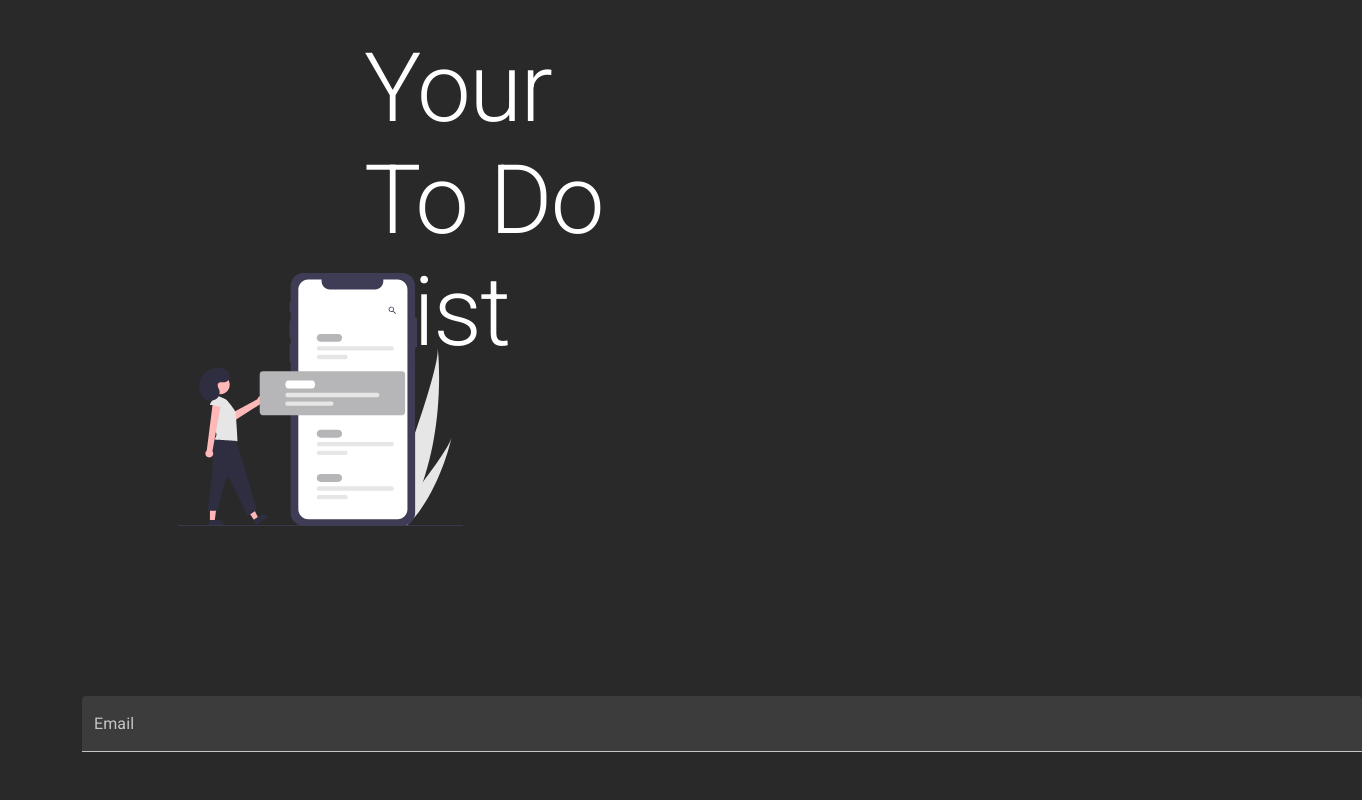
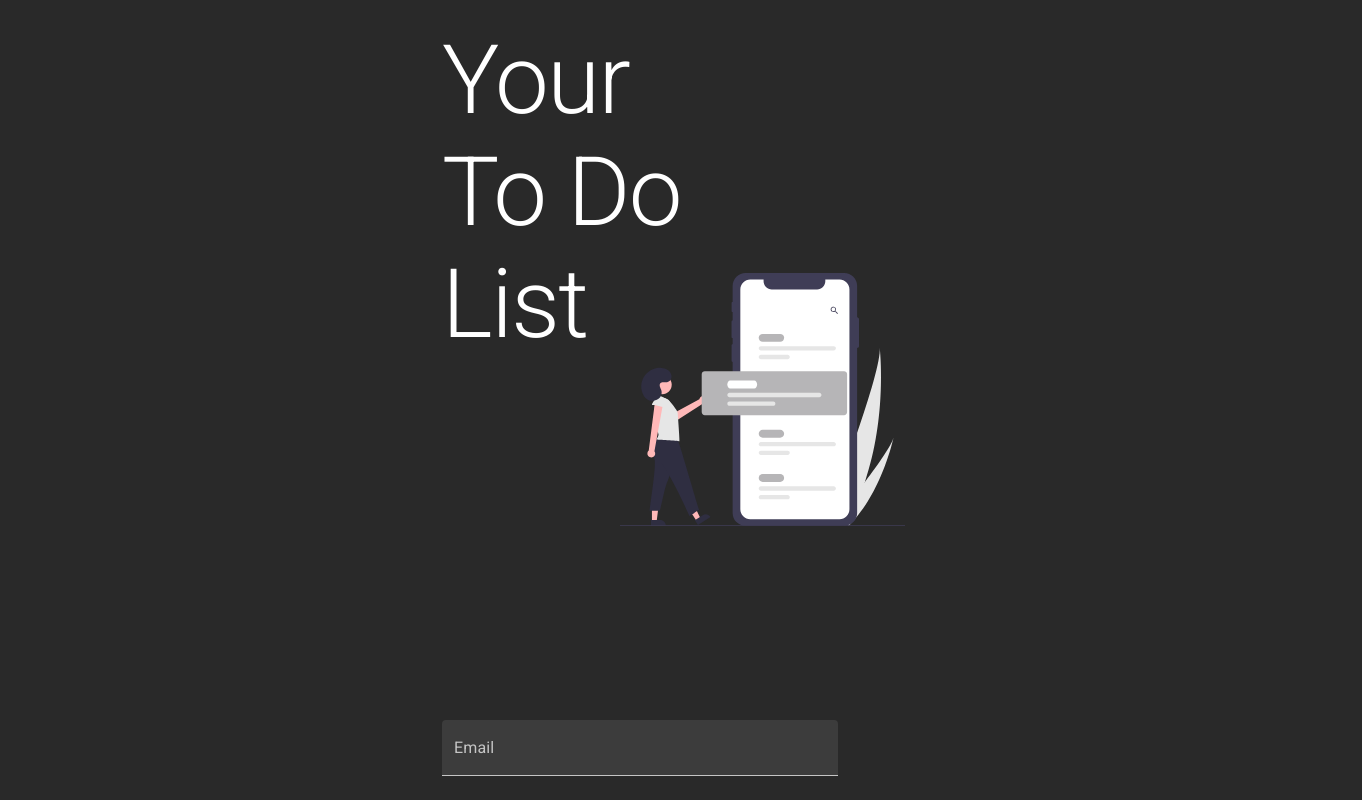
Before and after one commit to Crystal-Mountain-Development/todos-list, a Next.js app: page / in a window 1280 px wide. Shown: the whole page, 1362 px wide, since content can reach past the window. Built offline with nearby package versions, Linux system fonts and the light colour scheme.

Commit message:
Suggestion aggregation [TL-13]

```diff
--- a/pages/LogInLogo.tsx
+++ b/components/LogInLogo.tsx
@@ -1,7 +1,8 @@
-import React from "react";
+import React, {FC} from "react";
 
-const Login = () => (
+const Login: FC<React.SVGProps<SVGSVGElement>> = (props) => (
   <svg
+  {...props}
     width="285"
     height="253"
     viewBox="0 0 285 253"
--- a/pages/index.tsx
+++ b/pages/index.tsx
@@ -1,7 +1,7 @@
 import React from "react";
 import Head from "next/head";
 import { Box, Container, TextField, Typography, Icon } from "@material-ui/core";
-import LogInLogo from "./LogInLogo";
+import LogInLogo from "../components/LogInLogo";
 
 const IndexPage = () => (
   <>
@@ -11,8 +11,15 @@ const IndexPage = () => (
         content="minimum-scale=1, initial-scale=1, width=device-width"
       />
     </Head>
-    <Container maxWidth="sm">
-      <Box my={4}>
+    <Container maxWidth="xs">
+      <Box
+      display="flex"
+      position="relative"
+      flexDirection="column"
+      justifyContent="space-between"
+      height="100vh"
+      py={3}
+      >
         <Typography
            variant="h1"
            component="h1"
@@ -20,8 +27,6 @@ const IndexPage = () => (
            style={{
              width: "263px",
              height: "336px",
-            left: "24px",
-            top: "30px",
           }}
         >
           Your To Do List
@@ -36,7 +41,7 @@ const IndexPage = () => (
             position: "absolute",
           }}
         >
-          <LogInLogo />
+          <LogInLogo style={{ position: "fixed" }}/>
         </Icon>
 
         <TextField
@@ -46,13 +51,6 @@ const IndexPage = () => (
           type="email"
           variant="filled"
           fullWidth
-          style={{
-            position: "absolute",
-            left: "6.4%",
-            right: "6.13%",
-            top: "86.96%",
-            bottom: "4.65%",
-          }}
         />
       </Box>
     </Container>
```
Lines whose indentation alone changed are shown as unchanged.
